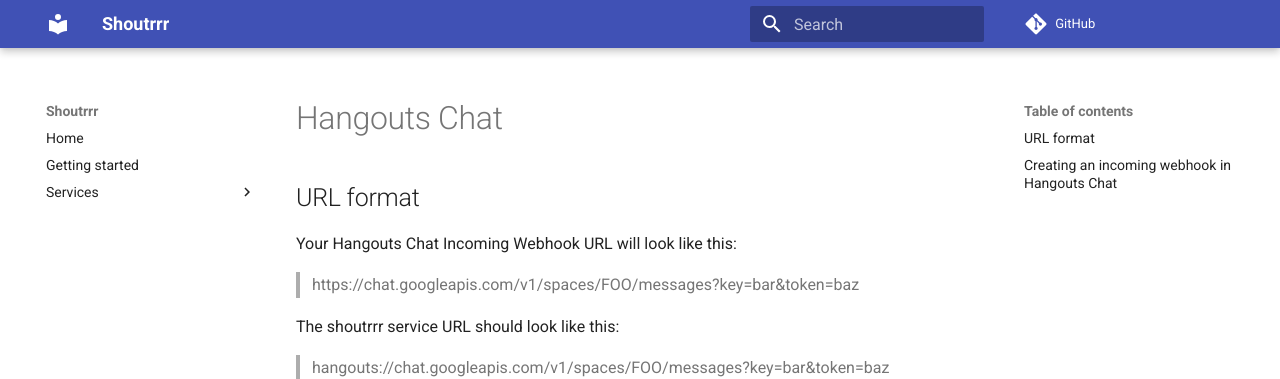
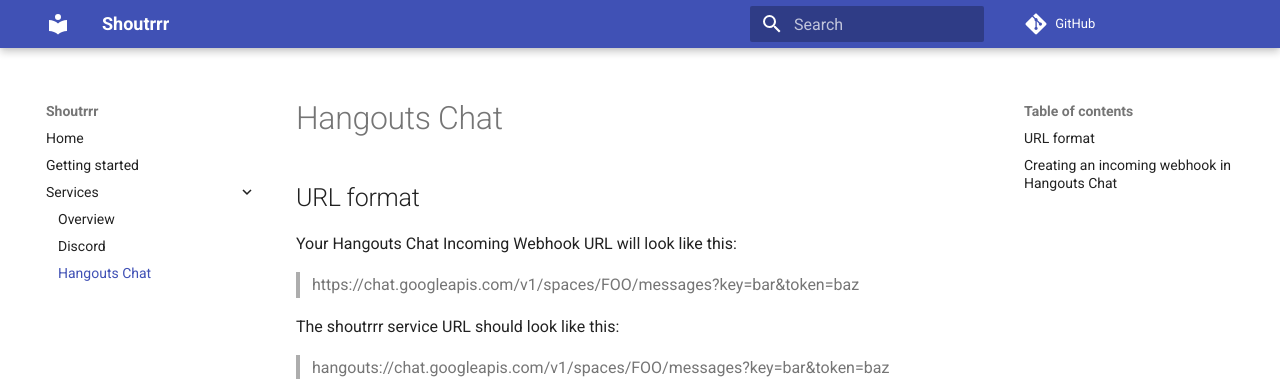
Before and after one commit to containrrr/shoutrrr, an MkDocs documentation site: the page built from docs/services/hangouts.md, in a window 1280 px wide. Shown: the top 379 px of the page. Built offline with MkDocs 1.6.1 and Material for MkDocs 9.7.7, drawn with Linux system fonts in a browser that asks for light colours; comment, search, counter and statistics services are not loaded.

Commit message:
docs: add hangouts chat to navigation

```diff
--- a/mkdocs.yml
+++ b/mkdocs.yml
@@ -13,5 +13,6 @@
   - Services:
     - Overview: 'services/overview.md'
     - Discord: 'services/discord.md'
+    - Hangouts Chat: 'services/hangouts.md'
 plugins:
   - search
```
